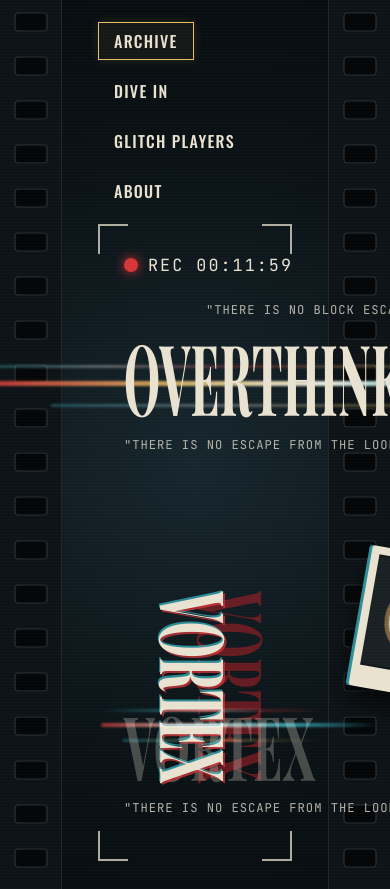
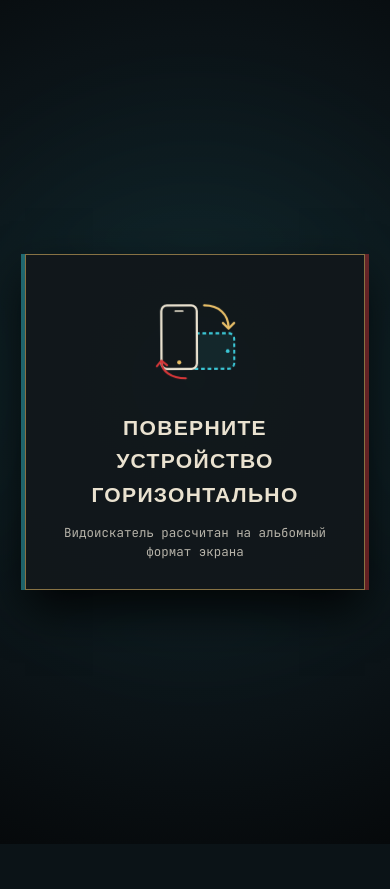
Before and after one commit to ledetav/crownvetch, a React (Vite) app: page /tz in a window 390 px wide. After the commit the page ends 844 px from the top, so only its background shows below. Built offline with nearby package versions, Linux system fonts and the light colour scheme.

Commit message:
feat(mobile): add landscape orientation overlay for narrow viewports

```diff
--- a/src/components/darkroom/DarkroomViewfinderScreen.tsx
+++ b/src/components/darkroom/DarkroomViewfinderScreen.tsx
@@ -1,7 +1,8 @@
 /**
- * Переиспользуемый полноэкранный контейнер видоискателя PARADOX // DARKROOM.
+ * Переиспользуемый полноэкранный контейнер видоискателя.
  * Объединяет рамку киноплёнки, анимированную глитч-типографику OVERTHINK / VORTEX,
- * вращающуюся орбиту полароидов и правую телеметрическую панель с управлением PLAY / REVERSE.
+ * вращающуюся орбиту полароидов, правую телеметрическую панель с управлением PLAY / REVERSE
+ * и перекрывающее окно поворота экрана для узких мобильных устройств.
  * Используется на маршрутах /tz и /game.
  */
 import { useState } from 'react';
@@ -10,6 +11,7 @@ import { DarkroomTelemetryPanel } from './DarkroomTelemetryPanel';
 import { FilmStripFrame } from './FilmStripFrame';
 import { GlitchTypography } from './GlitchTypography';
 import { PolaroidVortex } from './PolaroidVortex';
+import { RotateDeviceOverlay } from './RotateDeviceOverlay';
 import '../../styles/darkroomHero.css';
 
 /** Входные свойства полноэкранного видоискателя */
@@ -37,6 +39,8 @@ export function DarkroomViewfinderScreen({ initialTabId }: DarkroomViewfinderScr
   const [isReversed, setIsReversed] = useState<boolean>(false);
 
   return (
+    <>
+      <RotateDeviceOverlay />
       <FilmStripFrame
         navTabs={heroData.navTabs}
         activeTabId={activeTabId}
@@ -65,5 +69,6 @@ export function DarkroomViewfinderScreen({ initialTabId }: DarkroomViewfinderScr
           onToggleReverse={() => setIsReversed((prev) => !prev)}
         />
       </FilmStripFrame>
+    </>
   );
 }
--- /dev/null
+++ b/src/components/darkroom/RotateDeviceOverlay.tsx
@@ -0,0 +1,95 @@
+/**
+ * Компонент-заглушка для узких/портретных экранов мобильных устройств.
+ * Перекрывает основной экран видоискателя при ширине вьюпорта <= 768px (в портретной ориентации),
+ * отображая иконку смартфона в вертикально-горизонтальном положении со скруглёнными стрелками
+ * и просьбу повернуть устройство горизонтально.
+ */
+
+/**
+ * Рендерит оверлей с подсказкой о горизонтальной ориентации экрана.
+ * @returns JSX-разметка перекрывающего окна для узких экранов.
+ */
+export function RotateDeviceOverlay() {
+  return (
+    <div
+      className="rotate-device-overlay"
+      role="dialog"
+      aria-live="polite"
+      aria-label="Поверните устройство горизонтально"
+    >
+      <div className="rotate-device-card">
+        {/* Иконка телефона в вертикальном и горизонтальном положении со скруглёнными стрелками */}
+        <svg
+          className="rotate-device-icon"
+          viewBox="0 0 120 120"
+          fill="none"
+          xmlns="http://www.w3.org/2000/svg"
+          aria-hidden="true"
+        >
+          {/* Горизонтальный контур телефона (пунктирный/полупрозрачный) */}
+          <rect
+            x="34"
+            y="54"
+            width="68"
+            height="38"
+            rx="6"
+            stroke="#3bc7d6"
+            strokeWidth="2.2"
+            strokeDasharray="4 3"
+            fill="rgba(59, 199, 214, 0.08)"
+          />
+          <circle cx="95" cy="73" r="2" fill="#3bc7d6" />
+
+          {/* Вертикальный контур телефона */}
+          <rect
+            x="24"
+            y="24"
+            width="38"
+            height="68"
+            rx="6"
+            stroke="#eae2d0"
+            strokeWidth="2.4"
+            fill="#12181b"
+          />
+          <line x1="39" y1="30" x2="47" y2="30" stroke="#eae2d0" strokeWidth="1.8" strokeLinecap="round" />
+          <circle cx="43" cy="85" r="2.2" fill="#e8be67" />
+
+          {/* Верхняя скруглённая стрелка поворота вправо */}
+          <path
+            d="M70 24 C86 24, 96 34, 96 48"
+            stroke="#e8be67"
+            strokeWidth="2.4"
+            strokeLinecap="round"
+          />
+          <path
+            d="M90 43 L96 49 L102 43"
+            stroke="#e8be67"
+            strokeWidth="2.4"
+            strokeLinecap="round"
+            strokeLinejoin="round"
+          />
+
+          {/* Нижняя скруглённая стрелка поворота влево */}
+          <path
+            d="M50 102 C34 102, 24 94, 24 84"
+            stroke="#d63638"
+            strokeWidth="2.2"
+            strokeLinecap="round"
+          />
+          <path
+            d="M19 89 L24 83 L30 88"
+            stroke="#d63638"
+            strokeWidth="2.2"
+            strokeLinecap="round"
+            strokeLinejoin="round"
+          />
+        </svg>
+
+        <p className="rotate-device-title">Поверните устройство горизонтально</p>
+        <p className="rotate-device-subtitle">
+          Видоискатель рассчитан на альбомный формат экрана
+        </p>
+      </div>
+    </div>
+  );
+}
--- a/src/styles/darkroomHero.css
+++ b/src/styles/darkroomHero.css
@@ -892,3 +892,109 @@
   text-decoration: line-through;
   text-decoration-color: rgba(214, 54, 56, 0.7);
 }
+
+/* Всплывающее окно поворота устройства: скрыто на широких экранах */
+.rotate-device-overlay {
+  display: none;
+}
+
+/* Компактная адаптация для альбомных мобильных и планшетов (ширина 769..1040px) */
+@media (max-width: 1040px) and (min-width: 769px) {
+  .darkroom-stage {
+    padding: 14px 18px 18px;
+  }
+
+  .viewfinder-frame {
+    grid-template-columns: 1fr 1.2fr 0.85fr;
+    gap: 10px;
+    padding: 14px 16px;
+  }
+
+  .serif-overthink,
+  .vortex-vertical,
+  .vortex-vertical-ghost,
+  .vertex-horizontal {
+    font-size: 3.1rem;
+  }
+
+  .vortex-center {
+    max-width: 340px;
+  }
+
+  .polaroid-card-item {
+    width: 78px;
+    height: 90px;
+    margin-left: -39px;
+    margin-top: -45px;
+    --orbit-radius: 132px;
+  }
+}
+
+/* Для узких экранов (<= 768px): перекрываем/заменяем основной экран просьбой повернуть устройство */
+@media (max-width: 768px) {
+  .darkroom-hero {
+    display: none;
+  }
+
+  .rotate-device-overlay {
+    position: fixed;
+    inset: 0;
+    z-index: 100;
+    display: flex;
+    align-items: center;
+    justify-content: center;
+    padding: 24px;
+    background:
+      radial-gradient(circle at 50% 45%, rgba(59, 199, 214, 0.14) 0%, #0b1317 68%, #06090b 100%);
+  }
+
+  .rotate-device-card {
+    width: 100%;
+    max-width: 340px;
+    padding: 28px 22px;
+    background: rgba(18, 24, 27, 0.94);
+    border: 1px solid rgba(232, 190, 103, 0.55);
+    box-shadow:
+      -4px 0 0 rgba(59, 199, 214, 0.45),
+      4px 0 0 rgba(214, 54, 56, 0.45),
+      0 20px 44px rgba(0, 0, 0, 0.85);
+    display: flex;
+    flex-direction: column;
+    align-items: center;
+    text-align: center;
+    gap: 14px;
+  }
+
+  .rotate-device-icon {
+    width: 112px;
+    height: 112px;
+    animation: phoneTiltHint 2.6s ease-in-out infinite alternate;
+  }
+
+  @keyframes phoneTiltHint {
+    0% {
+      transform: rotate(0deg);
+    }
+    100% {
+      transform: rotate(-12deg);
+    }
+  }
+
+  .rotate-device-title {
+    margin: 0;
+    font-family: var(--font-condensed);
+    font-size: 1.32rem;
+    font-weight: 600;
+    letter-spacing: 0.06em;
+    text-transform: uppercase;
+    color: var(--text-primary);
+  }
+
+  .rotate-device-subtitle {
+    margin: 0;
+    font-family: var(--font-mono);
+    font-size: 0.78rem;
+    line-height: 1.5;
+    color: var(--text-secondary);
+  }
+}
```
Lines whose indentation alone changed are shown as unchanged.
